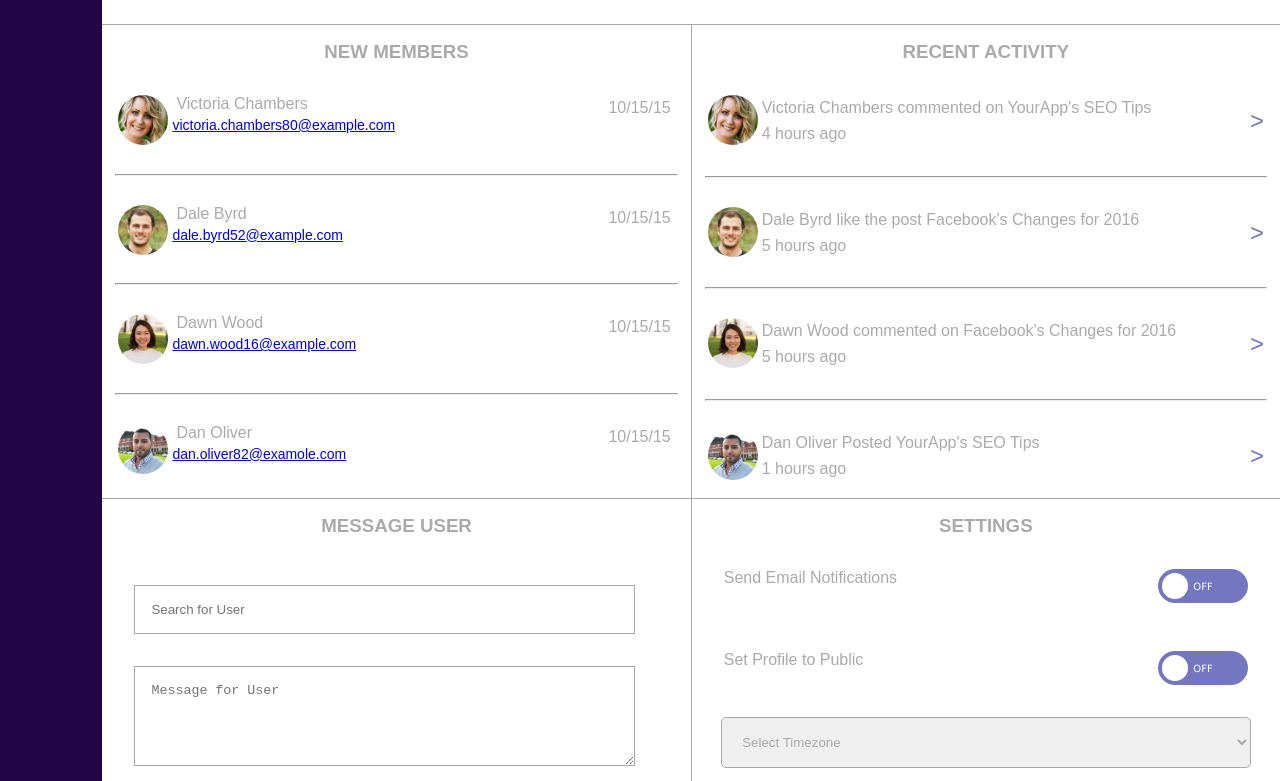
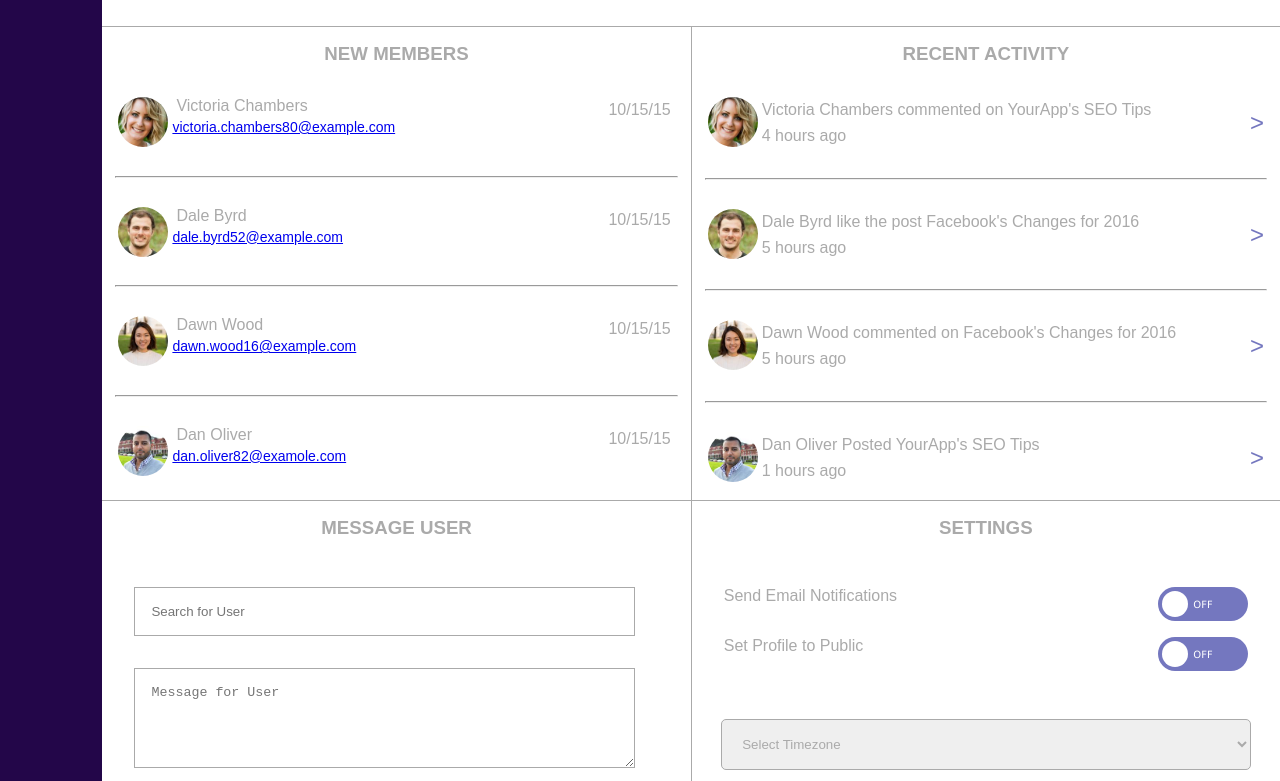
Before and after one commit to orlandochallenger/project-7, a plain HTML site: page index.html in a window 1280 px wide. Shown: the part 1322-2103 px from the top of the page. Drawn offline with nearby package versions, Linux system fonts and the light colour scheme.

Commit message:
320px screen fix

```diff
--- a/css/styles.css
+++ b/css/styles.css
@@ -2,6 +2,8 @@
   margin: 0;
   padding: 0;
   box-sizing: border-box;
+  max-width: 100vw;
+  overflow-x: hidden;
 }
 
 body {
@@ -233,8 +235,7 @@ select {
 }
 
 .fg--search input {
-  width: 100%;
-  margin-left: 50%;
+  width: 80%;
   padding: 10px 10px;
   display: block;
   border-radius: 10px;
@@ -330,6 +331,7 @@ select {
   padding: 1rem;
   display: flex;
   flex-direction: row;
+  flex-wrap: wrap;
 }
 
 a.email {
@@ -377,6 +379,10 @@ form {
   padding: 1rem;
 }
 
+.setting-wrap {
+  padding: 1rem;
+}
+
 #error {
   padding: 1rem;
   color: #7477bf;
@@ -398,8 +404,8 @@ form {
 /* TOGGLE */
 
 .toggle {
-  margin: 1rem;
-  padding: 1rem;
+  margin: 0.4rem;
+  padding: .2rem;
   display: flex;
   justify-content: space-between;
 }
@@ -540,6 +546,14 @@ input:checked + .slider .off {
     align-items: center;
   }
 
+  .fg--search input {
+    width: 100%;
+    margin-left: 50%;
+    padding: 10px 10px;
+    display: block;
+    border-radius: 10px;
+  }
+
   .icon-1 {
     position: relative;
     margin-top: 35px;
@@ -607,6 +621,13 @@ input:checked + .slider .off {
   .flex-date {
     margin-left: auto;
   }
+
+  .toggle {
+    margin: 1rem;
+    padding: 0;
+    display: flex;
+    justify-content: space-between;
+  }
 }
 
 @media (min-width: 1024px) {
--- a/index.html
+++ b/index.html
@@ -408,6 +408,7 @@
 
           <div class="setting">
             <h3>SETTINGS</h3>
+            <div class="setting-wrap">
               <div class="toggle">
                 <p>Send Email Notifications</p>
 
@@ -431,6 +432,7 @@
                     ><!--END-->
                   </span>
                 </label>
+              </div>
             </div>
             <select name="select" id="select-timezone">
               <option value="value" selected="selected">Select Timezone</option>
```
Lines whose indentation alone changed are shown as unchanged.
